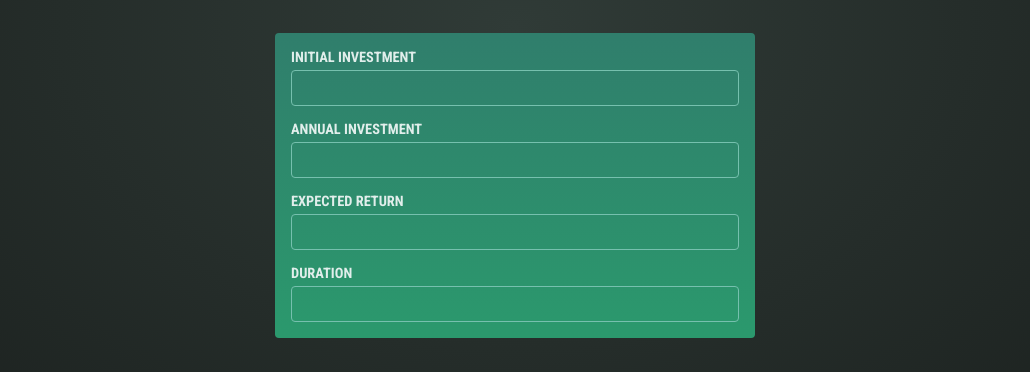
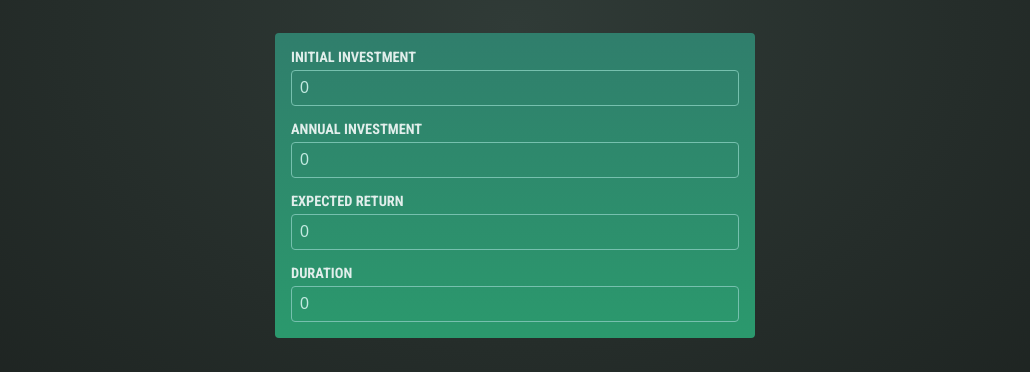
Before and after one commit to jjerry-o0o/bomjel-stock-tracker, a React (Vite) app: page / in a window 1280 px wide. Shown: the part 428-800 px from the top of the page, without its empty margins (125-1155 px from the left). Built offline with nearby package versions, Linux system fonts and the light colour scheme.

Commit message:
inputData 상태 변경 완료

```diff
--- a/src/App.jsx
+++ b/src/App.jsx
@@ -1,17 +1,49 @@
+import { useState } from "react";
 import LOGO from "./assets/bomjel_logo.png";
 import Calculator from "./components/Calculator.jsx";
 import Result from "./components/Result.jsx";
 import * as mathUtil from "./util/investment.js";
 
+const initInputData = {
+  initInv : 0,
+  annuInv : 0,
+  expRtn : 0,
+  duration : 0
+}
+
 function App() {
-  const param = { initialInvestment : 10,
-                  annualInvestment : 2,
-                  expectedReturn : 5,
-                  duration : 3, }
-  const arr = mathUtil.calculateInvestmentResults(param);
+  const [inputData, setInputData] = useState(initInputData);
+  const [resultData, setResultData] = useState();
 
-  console.log("result : " + JSON.stringify(arr));
-  console.log(mathUtil.formatter.format(250));
+  const resultArray = [];
+
+  /* 함수 호출 테스트 start */
+  // const param = { initialInvestment : 10,
+  //   annualInvestment : 2,
+  //   expectedReturn : 5,
+  //   duration : 3, }
+  // const arr = mathUtil.calculateInvestmentResults(param);
+  //
+  // console.log("result : " + JSON.stringify(arr));
+  // console.log(mathUtil.formatter.format(250));
+  //
+  // 결과
+  // result : [{ "year":1, "interest":0.5, "valueEndOfYear":12.5, "annualInvestment":2 },
+  //           { "year":2, "interest":0.625, "valueEndOfYear":15.125, "annualInvestment":2 },
+  //           { "year":3, "interest":0.7562500000000001, "valueEndOfYear":17.88125, "annualInvestment":2 }]
+  /* 함수 호출 테스트 end */
+
+  function calculation() {
+    const {id, value} = event.target;
+    console.log("target : " + id + " | targetValue : " + value);
+
+    setInputData((prevInputData) => {
+      return {
+        id: value,
+        ...prevInputData
+      };
+    });
+  }
 
   return (
     <>
@@ -20,7 +52,10 @@ function App() {
         <h1>B&J Stock Tracker</h1>
       </header>
 
-      <Calculator />
+      <Calculator
+        inputValue={inputData}
+        onChangeInput={calculation}
+      />
       <Result />
     </>
   )
--- a/src/components/Calculator.jsx
+++ b/src/components/Calculator.jsx
@@ -1,15 +1,16 @@
-export default function Calculator() {
+export default function Calculator({ inputValue, onChangeInput }) {
+  const {initInv, annuInv, expRtn, duration} = inputValue;
 
   return (
     <div id="user-input">
       <label htmlFor="input1">INITIAL INVESTMENT</label>
-      <input type="text" id="input1"/>
+      <input type="number" id="initInv" defaultValue={initInv} onChange={onChangeInput}/>
       <label htmlFor="input2">ANNUAL INVESTMENT</label>
-      <input type="text" id="input2"/>
+      <input type="number" id="annuInv" defaultValue={annuInv} onChange={onChangeInput}/>
       <label htmlFor="input3">EXPECTED RETURN</label>
-      <input type="text" id="input3"/>
+      <input type="number" id="expRtn" defaultValue={expRtn} onChange={onChangeInput}/>
       <label htmlFor="input4">DURATION</label>
-      <input type="text" id="input4"/>
+      <input type="number" id="duration" defaultValue={duration} onChange={onChangeInput}/>
     </div>
   );
 }
```
Also changed, not shown: src/todo.md (+13 -0 lines).
